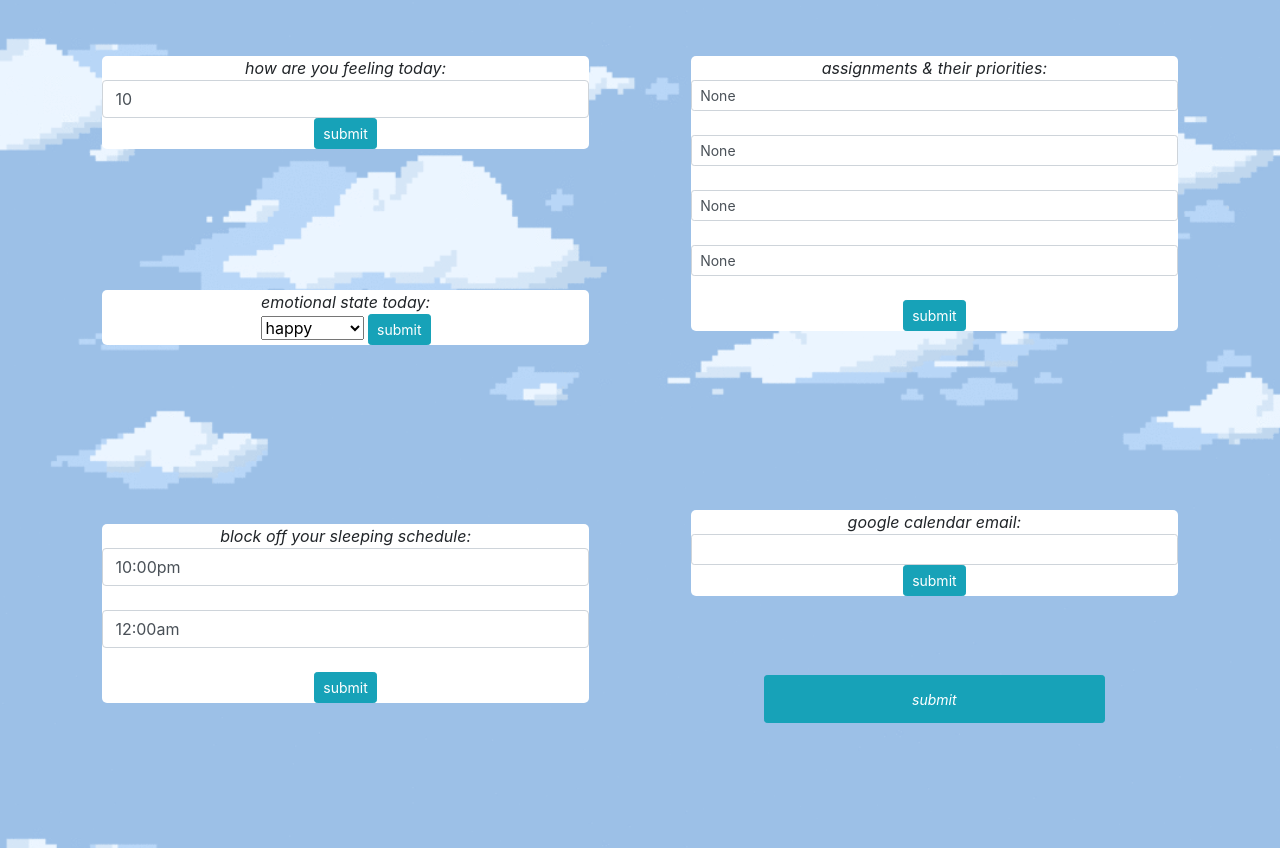
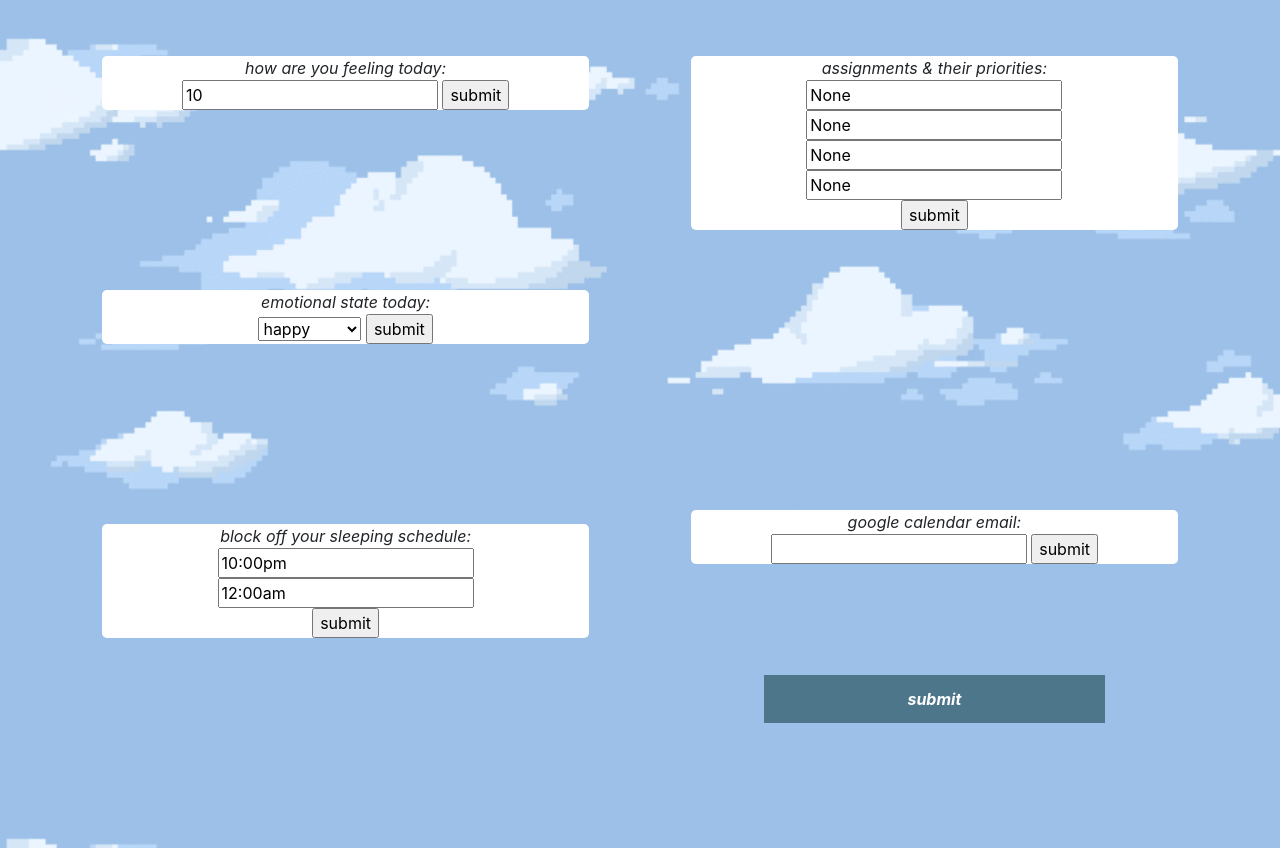
Before and after one commit to derekw23/HackSC, a Flask app: page /inputs in a window 1280 px wide; the page is wider, and only the part inside the window is pictured. Run offline with Flask 2, Linux system fonts and the light colour scheme; some libraries are stand-ins or nearby versions.

Commit message:
old message

```diff
--- a/flask intro/templates/inputs.html
+++ b/flask intro/templates/inputs.html
@@ -15,8 +15,8 @@
   <div class="inputsmain">
     <div class="inputs">
       <form action="{{ url_for('addfeel') }}" method="post">
-        <div id="feeling"><div class="box">how are you feeling today:<br><input type="text" name="feel" value="10"class="form-control">
-        <input type="submit" value="submit" class="btn btn-info btn-sm"/></form><br></div></div>
+        <div id="feeling"><div class="box">how are you feeling today:<br><input type="text" name="feel" value="10">
+        <input type="submit" value="submit" /></form><br></div></div>
         <div id="other"></div>
       <form action="{{ url_for('addemotion') }}" method="post">
         <div id="emotion"><div class="box">emotional state today:<br>
@@ -26,32 +26,30 @@
             <option value="anxious">anxious</option>
             <option value="nervous">nervous</option>
           </select>
-          <input type="submit" value="submit" class="btn btn-info btn-sm" /></form><br></div></div>
+          <input type="submit" value="submit" /></form><br></div></div>
         <div id="other2"></div>
       <form action="{{ url_for('addsleep') }}" method="post">
         <div id="sleep"><div class="box">block off your sleeping schedule:<br>
-          <div class="col-xs-2">
-            <input type="text" name="weekday" value="10:00pm" class="form-control"><br>
-            <input type="text" name="weekend" value="12:00am" class="form-control"><br>
-            <input type="submit" value="submit" class="btn btn-info btn-sm"/></form></div></div>
-          </div>
+          <input type="text" name="weekday" value="10:00pm" ><br>
+          <input type="text" name="weekend" value="12:00am" ><br>
+          <input type="submit" value="submit" /></form></div></div>
     </div>
     <div class="inputs2">
       <form action="{{ url_for('addassign') }}" method="post">
         <div id="assign"><div class="box">assignments & their priorities:<br>
-          <input type="text" name="aname" value="None"class="form-control form-control-sm"placeholder=".col-xs-2"><br>
-          <input type="text" name="apriority" value="None"class="form-control form-control-sm"placeholder=".col-xs-2"><br>
-          <input type="text" name="aworkload" value="None"class="form-control form-control-sm"placeholder=".col-xs-2"><br>
-          <input type="text" name="adate" value="None"class="form-control form-control-sm"placeholder=".col-xs-2"><br>
-      <input type="submit" value="submit" class="btn btn-info btn-sm"/></form>
+          <input type="text" name="aname" value="None"placeholder=".col-xs-2"><br>
+          <input type="text" name="apriority" value="None"placeholder=".col-xs-2"><br>
+          <input type="text" name="aworkload" value="None"placeholder=".col-xs-2"><br>
+          <input type="text" name="adate" value="None"placeholder=".col-xs-2"><br>
+      <input type="submit" value="submit" /></form>
           </div>
         </div>
         <div id="other"></div>
       <form action="{{ url_for('addgoogle') }}" method="post">
-        <div id="google"><div class="box">google calendar email:<br><input type="text" name="google"class="form-control form-control-sm">
-      <input type="submit" value="submit" class="btn btn-info btn-sm"/></form><br></div></div>
+        <div id="google"><div class="box">google calendar email:<br><input type="text" name="google">
+      <input type="submit" value="submit" /></form><br></div></div>
         <div id="other2"></div>
-        <div id="button"><a href="calendar"><button type="button"class="btn btn-info btn-sm">submit</button></a></div>
+        <div id="button"><a href="calendar"><button type="button">submit</button></a></div>
     </div>
     <div class="extra"><a id="about" href="about">about</a>
     <a id="home" href="HackSCHomePage">home</a></div>
```
